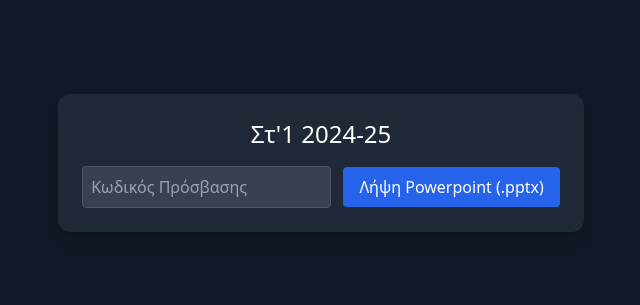
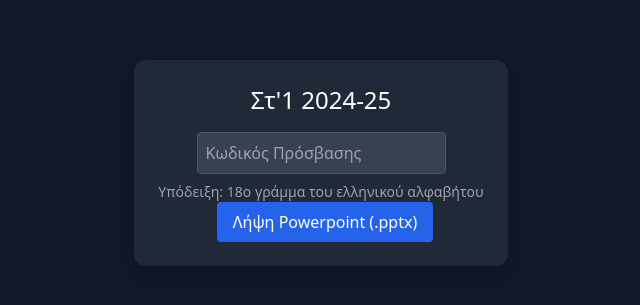
Before and after one commit to aggeloskangelos/aggeloskangelos.github.io, a plain HTML site: page index.html in a window 1280 px wide. Shown: the part 237-542 px from the top of the page, without its empty margins (319-959 px from the left). Drawn offline with nearby package versions, Linux system fonts and the light colour scheme.

Commit message:
Update index.html

```diff
--- a/index.html
+++ b/index.html
@@ -10,6 +10,7 @@
     <div class="bg-gray-800 p-6 rounded-xl shadow-lg text-center">
         <h2 class="text-2xl mb-4">Στ'1 2024-25</h2>
         <input type="password" id="password" placeholder="Κωδικός Πρόσβασης" class="p-2 rounded bg-gray-700 text-white border border-gray-600 focus:outline-none focus:ring-2 focus:ring-blue-500">
+        <p class="text-gray-400 text-sm mt-2">Υπόδειξη: 18ο γράμμα του ελληνικού αλφαβήτου</p>
         <button onclick="checkPassword()" class="ml-2 px-4 py-2 bg-blue-600 hover:bg-blue-700 rounded text-white">Λήψη Powerpoint (.pptx)</button>
         <p id="error" class="text-red-500 mt-2 hidden">Λάθος Κωδικός!</p>
     </div>
```
